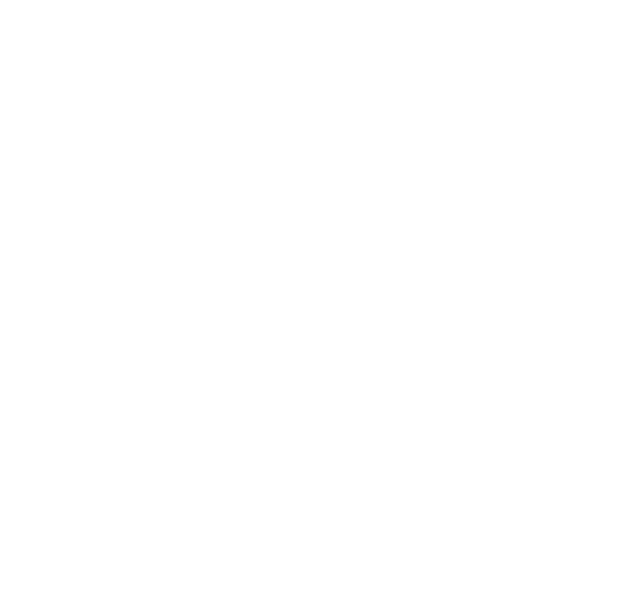
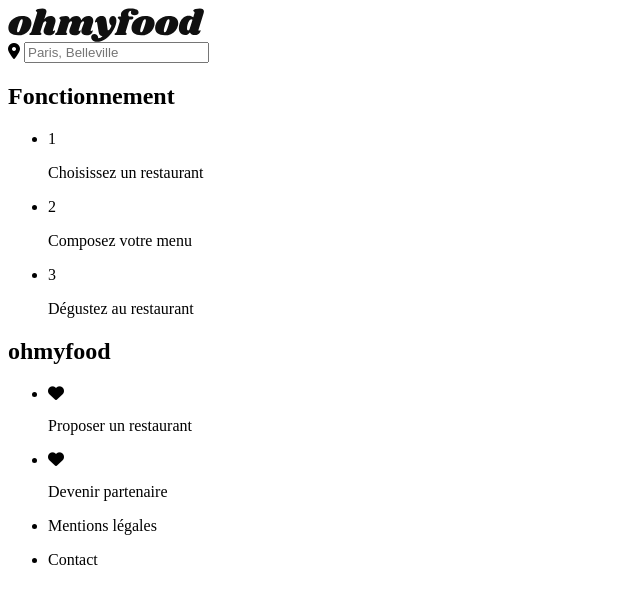
Before and after one commit to Charles-emmanuel-lamouroux/Charles-EmmanuelLamouroux_3_04062021, a plain HTML site: page index.html in a window 1280 px wide. Shown: the whole page, without its empty margins (0-640 px from the left). Drawn offline with Linux system fonts and the light colour scheme.

Commit message:
creation des page html

```diff
--- /dev/null
+++ b/html_page_menu/a_la_francaise.html
@@ -0,0 +1,13 @@
+<html lang="fr">
+    <head>
+        <meta charset="utf-8">
+        <title>ohmyfood</title>
+        <meta name="viewport" content="width=device-width,initial-scale=1,maximum-scale=2">
+        <script
+            src="https://kit.fontawesome.com/2cc9a72ed3.js"
+            crossorigin="anonymous"
+        ></script>
+
+        <!--ajouter les lien vers les ficher CSS-->
+
+    </head>
--- a/index.html
+++ b/index.html
@@ -11,3 +11,78 @@
         <!--ajouter les lien vers les ficher CSS-->
 
     </head>
+
+    <body>
+        <header>
+            <div id="logo">
+                <img
+                    src="images/logo/ohmyfood@2x.svg"
+                    alt="logo_ohmyfood"
+                />
+            </div>
+        </header>
+        <main>
+            <!--localisation-->
+            <div id="localisation">
+                <i class="fas fa-map-marker-alt symbol"></i>
+                <input
+                    type="text"
+                    placeholder="Paris, Belleville"
+                    id="formulaire"
+                    class="champ"
+                />
+            </div>
+            <!--Fonctionnement-->
+            <section class="rule">
+                <h1 class="rule_titre">Fonctionnement</h1>
+                <ul class="rule_list">
+                    <li class="rule_list_item">
+                        <div class="rule_list_item_num">1</div>
+                        <div class="rule_list_item_picto">
+                            <!--tourver le picto-->
+                        </div>
+                        <p class="rule_list_item_text">Choisissez un restaurant</p>
+                    </li>
+                    <li class="rule_list_item">
+                        <div class="rule_list_item_num">2</div>
+                        <div class="rule_list_item_picto">
+                            <!--tourver le picto-->
+                        </div>
+                        <p class="rule_list_item_text">Composez votre menu</p>
+                    </li>
+                    <li class="rule_list_item">
+                        <div class="rule_list_item_num">3</div>
+                        <div class="rule_list_item_picto">
+                            <!--tourver le picto-->
+                        </div>
+                        <p class="rule_list_item_text">Dégustez au restaurant</p>
+                    </li>
+                </ul>
+            </section>
+            <!--choix du restaurant-->
+            <section class="restaurant">
+                <!--il faut du code ici!!!-->
+            </section>
+        </main>
+        <footer>
+            <section>
+                <h1>ohmyfood</h1>
+                <ul>
+                    <li>
+                        <i class="filterIcon fas fa-heart"></i>
+                        <p>Proposer un restaurant</p>
+                    </li>
+                    <li>
+                        <i class="filterIcon fas fa-heart"></i>
+                        <p>Devenir partenaire</p>
+                    </li>
+                    <li>
+                        <p>Mentions légales</p>
+                    </li>
+                    <li>
+                        <p>Contact</p>
+                    </li>
+                </ul>
+            </section>
+        </footer>
+    </body>
```
Also changed, not shown: html_page_menu/la_note_enchantee.html (added, +13 -0 lines), html_page_menu/la_palette_du_gout.html (added, +13 -0 lines), html_page_menu/le_delice_des_sens.html (added, +13 -0 lines).
